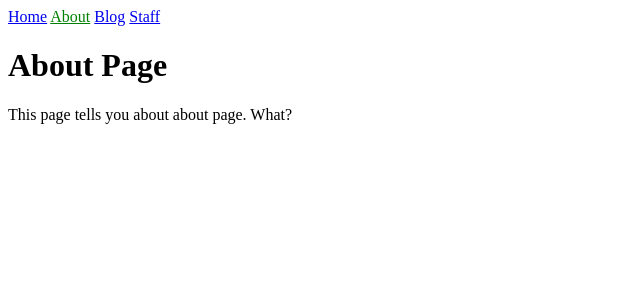
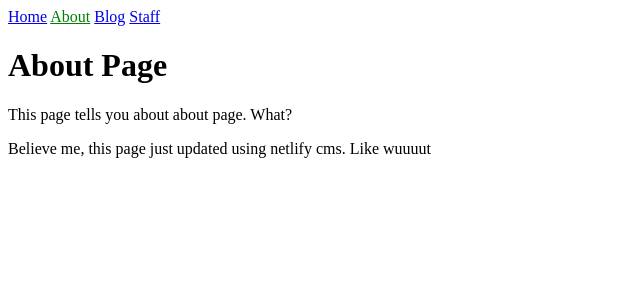
Before and after one commit to kosakoytim/netlify-jekyll-test, a Jekyll site: the page built from about.md, in a window 1280 px wide. Shown: the top 300 px of the page, without its empty margins (0-640 px from the left). Built offline with Jekyll 4.4.1, drawn with Linux system fonts in a browser that asks for light colours; our own code applies the rules of GitHub Pages for plain Markdown files; a script that is not in the unit is left out.

Commit message:
Update Pages “about”

```diff
--- a/about.md
+++ b/about.md
@@ -1,8 +1,5 @@
----
-layout: default
-page_title: About
----
-
 # About Page
 
 This page tells you about about page. What?
+
+Believe me, this page just updated using netlify cms. Like wuuuut
```
